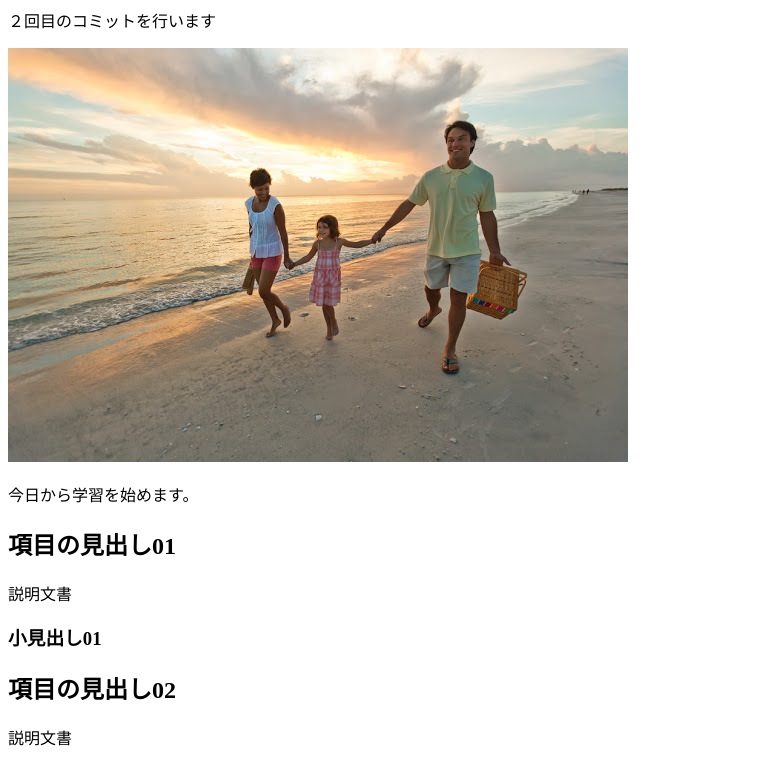
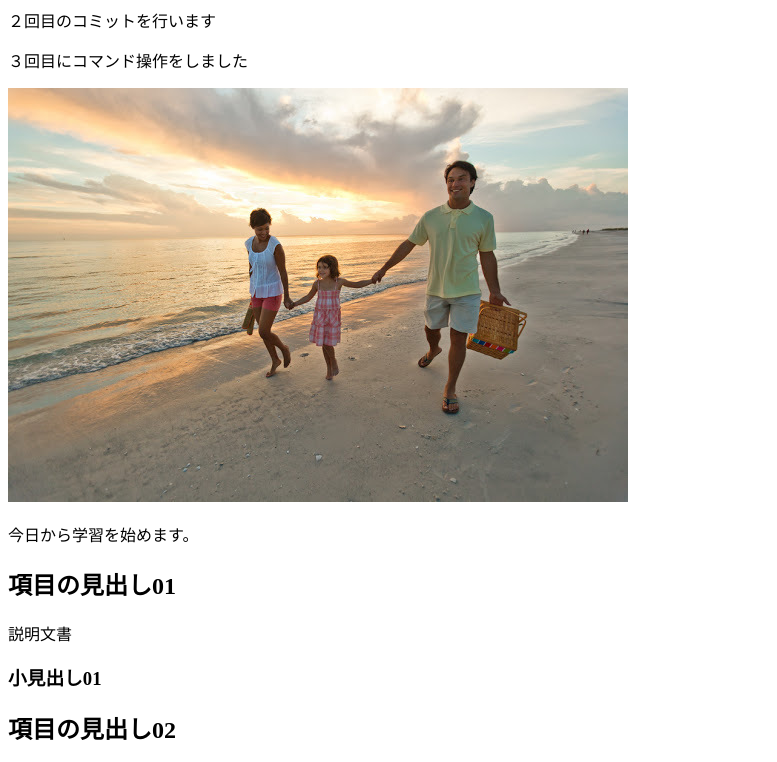
Before and after one commit to SaekoEhara/lesson01_test, a plain HTML site: page index.html in a window 1280 px wide. Shown: the part 81-843 px from the top of the page, without its empty margins (0-777 px from the left). Drawn offline with Linux system fonts and the light colour scheme.

Commit message:
3回目にコマンド操作をしました。

```diff
--- a/index.html
+++ b/index.html
@@ -9,6 +9,7 @@
 
     <h1>初めてのwebサイト制作 Gitの学習をはじめました</h1> <!-- <br>で指示してあげないと改行されないので注意 --> <!-- <h1>で見出しの指示をしてあげる、hはヒエラルキーの略、<h1>は必ず頭につける、数字は飛ばさないこと -->
     <p>２回目のコミットを行います</p>
+    <p>３回目にコマンド操作をしました</p>
     <p><img src="abc.jpg"　alt="家族旅行"></p> <!-- 同じフォルダに画像がある場合は、ファイル名だけ書けばいい、なるべく<p>でくくる --> <!-- altの部分には写真の説明を書く、検索エンジンに引っかかってくる、altは削らないこと -->
 
     <p>今日から学習を始めます。</p>
```
